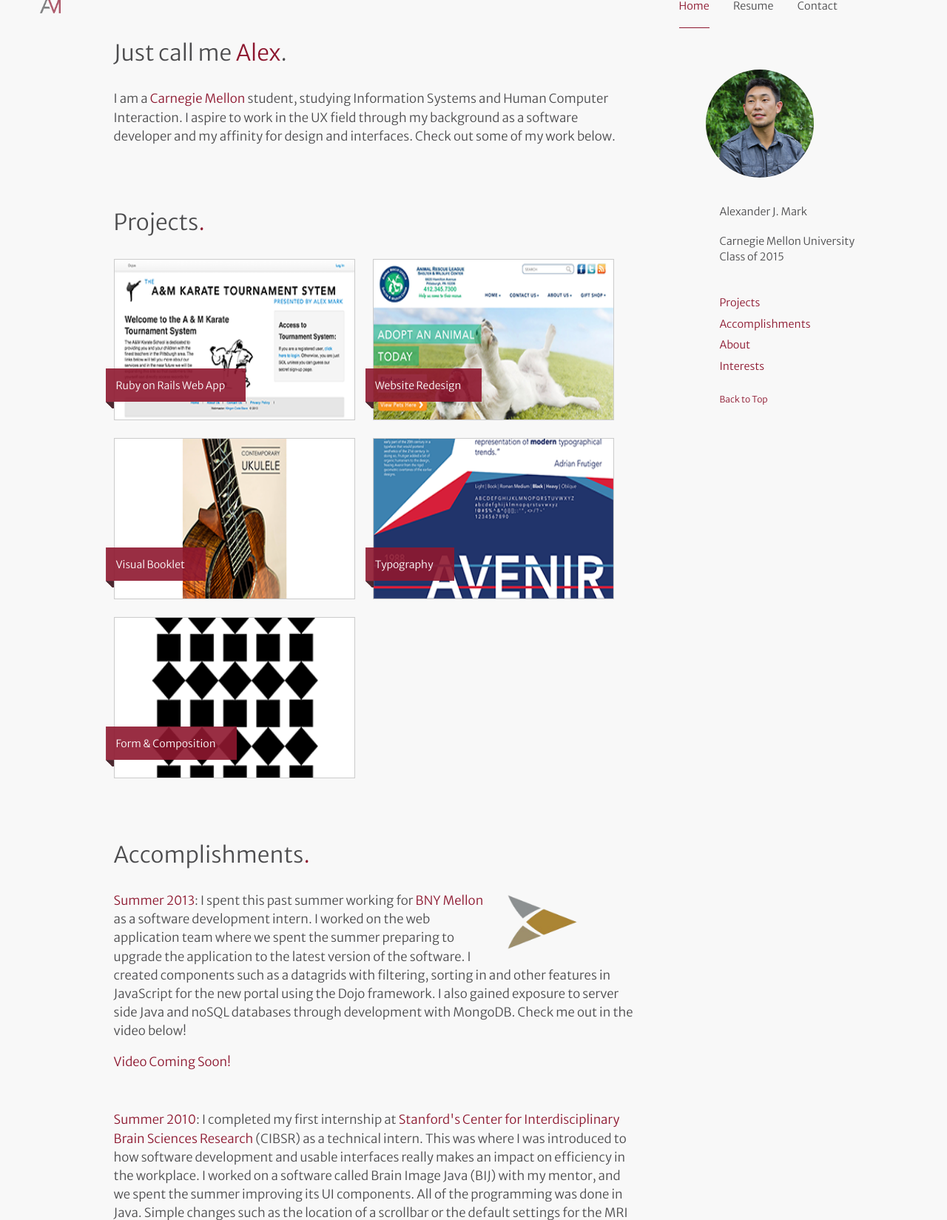
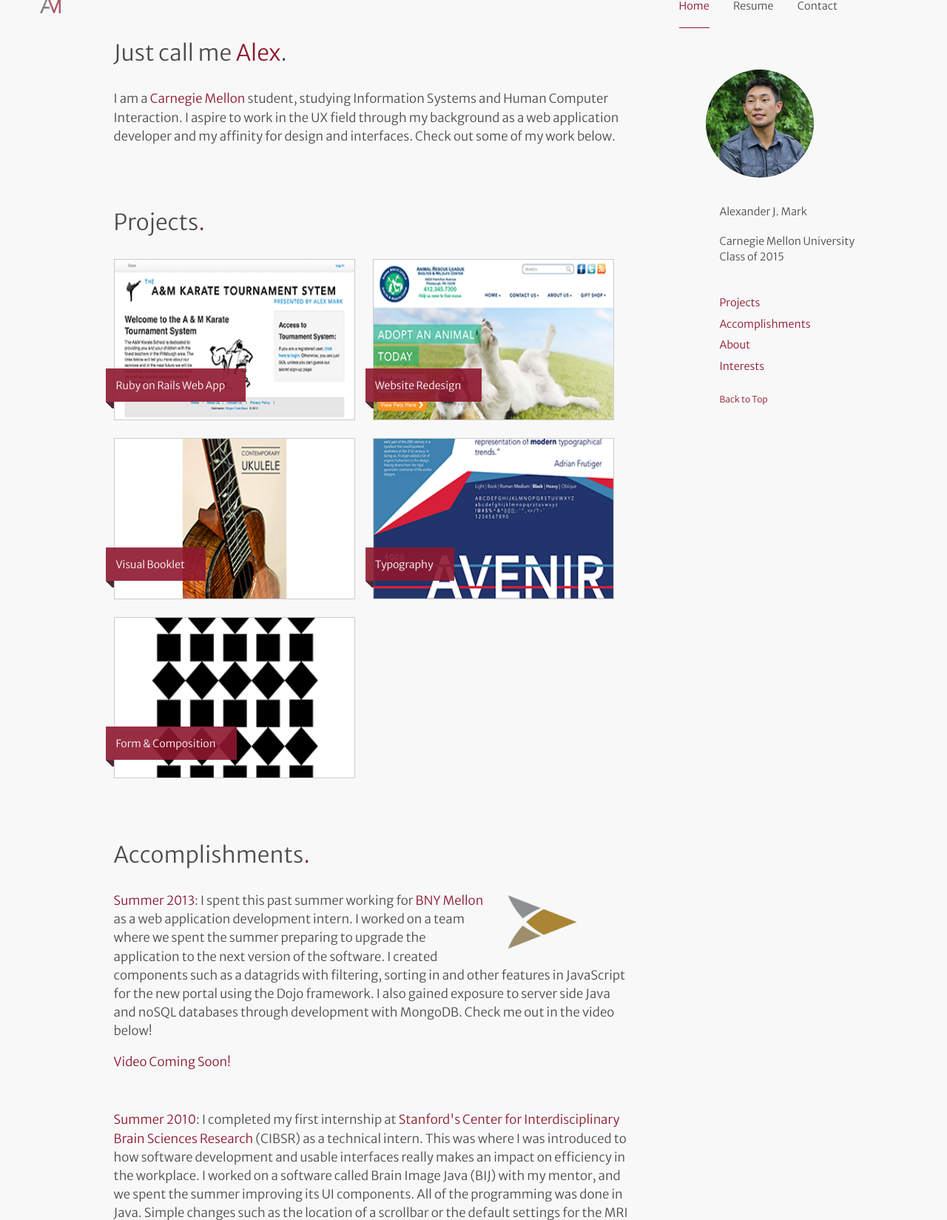
Before and after one commit to ajmark/ajmark.com, a PHP site: page / in a window 1280 px wide. Shown: the part 50-1699 px from the top of the page at 74% size. Run offline with PHP 8.4, Linux system fonts and the light colour scheme.

Commit message:
Changed title

```diff
--- a/amks-project.php
+++ b/amks-project.php
@@ -68,7 +68,7 @@
         <h2>Entity Relationship Diagram</h2>
         <img src="images/erd.jpg" style="width: 40em;">
       </a>
-        <p> The web app was created in five different phases, each having its own focus on aspects of web application development.<br>In <span>phase 1</span> of the project, we focused on creating the data model of the application through an entity-relationship diagram, database design in third normal form, a data dictionary, and use cases.<br><span>Phase 2</span> of the project introduced us to unit testing and the creation of tables for the database.<br><span>Phase 3</span> focused primarily on the views of the application, where we implemented user-centered design techniques to create an easy-to-use interface. We also established CRUD functionality in our application during this phase which gave the application components.<br>In the following two phases, <span>phase 5</span> &amp; <span>phase 6</span>, we implemented more advanced processes to the application such as authentication, authorization and dashboards. We also revisited aspects of previous phases by adding additional unit tests.</p>
+        <p> The web app was created in five different phases, each having its own focus on aspects of web application development.<br>In <span>phase 1</span> of the project, we focused on creating the data model of the application through an entity-relationship diagram, database design in third normal form, a data dictionary, and use cases.<br><span>Phase 2</span> of the project introduced us to unit testing and the creation of tables for the database.<br><span>Phase 3</span> focused primarily on the views of the application, where we implemented user-centered design techniques to create an easy-to-use interface. We also established CRUD functionality in our application during this phase which gave the application functional components.<br>In the following two phases, <span>phase 5</span> &amp; <span>phase 6</span>, we implemented more advanced processes to the application such as authentication, authorization and dashboards. We also revisited aspects of previous phases by adding additional unit tests.</p>
       </div>
     </div>
 
--- a/includes/homecontent.php
+++ b/includes/homecontent.php
@@ -3,7 +3,7 @@
         <h1 class='intro'>
           Just call me <span>Alex</span>.
         </h1>
-        <h2 class='text-body'>I am a <a href='http://cmu.edu' target='_blank'>Carnegie Mellon</a> student, studying Information Systems and Human Computer Interaction. I aspire to work in the UX field through my background as a software developer and my affinity for design and interfaces. Check out some of my work below. </h2>
+        <h2 class='text-body'>I am a <a href='http://cmu.edu' target='_blank'>Carnegie Mellon</a> student, studying Information Systems and Human Computer Interaction. I aspire to work in the UX field through my background as a web application developer and my affinity for design and interfaces. Check out some of my work below. </h2>
         <br>
 			</div>
 			<div id='portfolio-main' class='text-body'>
@@ -66,7 +66,7 @@
 				<div class='text-body text-wrap inside-text'>
 					<h1 id='news-text'>Accomplishments<span>.</span></h1>
 					<img id='bny' src='images/bny.png'>
-          <h2><span>Summer 2013</span>: I spent this past summer working for <a href ='http://www.bnymellon.com'>BNY Mellon</a> as a software development intern. I worked on the web application team where we spent the summer preparing to upgrade the application to the latest version of the software. I created components such as a datagrids with filtering, sorting in and other features in JavaScript for the new portal using the Dojo framework. I also gained exposure to server side Java and noSQL databases through development with MongoDB. Check me out in the video below!</h2>
+          <h2><span>Summer 2013</span>: I spent this past summer working for <a href ='http://www.bnymellon.com'>BNY Mellon</a> as a web application development intern. I worked on a team where we spent the summer preparing to upgrade the application to the next version of the software. I created components such as a datagrids with filtering, sorting in and other features in JavaScript for the new portal using the Dojo framework. I also gained exposure to server side Java and noSQL databases through development with MongoDB. Check me out in the video below!</h2>
 					<h2><span>Video Coming Soon!</span></h2>
 					<br>
 					<h2><span>Summer 2010</span>: I completed my first internship at <a href='http://www.cibsr.stanford.edu'>Stanford's Center for Interdisciplinary Brain Sciences Research</a> (CIBSR) as a technical intern. This was where I was introduced to how software development and usable interfaces really makes an impact on efficiency in the workplace. I worked on a software called Brain Image Java (BIJ) with my mentor, and we spent the summer improving its UI components. All of the programming was done in Java. Simple changes such as the location of a scrollbar or the default settings for the MRI display helped make the software less painful to use for the lab researchers.</h2>
@@ -83,7 +83,7 @@
 				<div class='text-wrap inside-text text-body'>
 					<h1 id="hobbies-text">Interests<span>.</span></h1>
           <h2><span>Ukulele &amp; Guitar</span>: The challenge of teaching yourself a skill from scratch is something I find exciting and addicting, which is why I started getting into these instruments. I bought a Kala tenor ukulele my freshman year in college and the following year I bought myself an Alvarez acoustic guitar and I was once again hooked. Check out <a href='http://www.youtube.com/watch?v=AhR04kmcSXU' target='_blank'>Tommy Emmanuel</a>, <a href='http://www.youtube.com/watch?v=puSkP3uym5k' target='_blank'>Jake Shimabukuro</a> and <a href='http://www.youtube.com/watch?v=naHHHwoMDaU'>Troy Fernandez</a>. They are some of my favorite soloists.</h2>
-				  <h2><span>Athletics</span>: I was a <a href='http://usfencing.org' target='_blank'>nationally competitive epee fencer</a> for about four years. Fencing is a sport unlike any other, sometimes referred to as "physical chess". It has helped me learn to analyze a situation, and develop a strategy for problem solving. Fencing also allowed me to explore the United States as I traveled on my own to tournaments nationwide: Des Moine, Iowa - Kansas City, Missouri - Miami, Florida and Grapevine, Texas to list a few. It gave me exposure to several regions of the country that I otherwise never would have experienced. Basketball is my favorite but I love all sports, both watching and playing. My teams/heroes include The Warriors, Giants, 49ers, Novak Djokovic, and Derrick Rose. </h2>
+				  <h2><span>Athletics</span>: I was a <a href='http://usfencing.org' target='_blank'>nationally competitive epee fencer</a> for about four years. Fencing is a sport unlike any other, sometimes referred to as "physical chess". It has helped me learn to analyze a situation, and develop a strategy for problem solving. Fencing also allowed me to explore the United States as I traveled on my own to tournaments nationwide: Des Moine, Iowa - Kansas City, Missouri - Miami, Florida and Grapevine, Texas to list a few. It gave me exposure to several regions of the country that I otherwise would have never experienced. Basketball is my favorite but I love all sports, both watching and playing. My teams/heroes include The Warriors, Giants, 49ers, Novak Djokovic, and Derrick Rose. </h2>
 				  <h2><span>Sneakers</span>: I'm a snearkerhead. My friends in highschool got me into the culture and even though I'm not quite on their level, I can still hold my own. I still catch myself browsing sites like <a href='http://solecollector.com/' target='_blank'>SoleCollector</a> every now and then.</h2>
 			  </div>
 				<br>
--- a/resume.php
+++ b/resume.php
@@ -12,7 +12,7 @@
           <div class='rbox'>
             <h3>Current</h3>
             <h4>The Bank of New York Mellon</h4>
-            <h5>Software Development Intern | Pittsburgh, PA</h5>
+            <h5>Web Application Development Intern | Pittsburgh, PA</h5>
             <p>Developed portal components for the upgraded version of BNY's Web STP software<br>
 							Wrote CRUD functionality for application through server side Java programming
 						</p>
```
Also changed, not shown: 3 other files.
